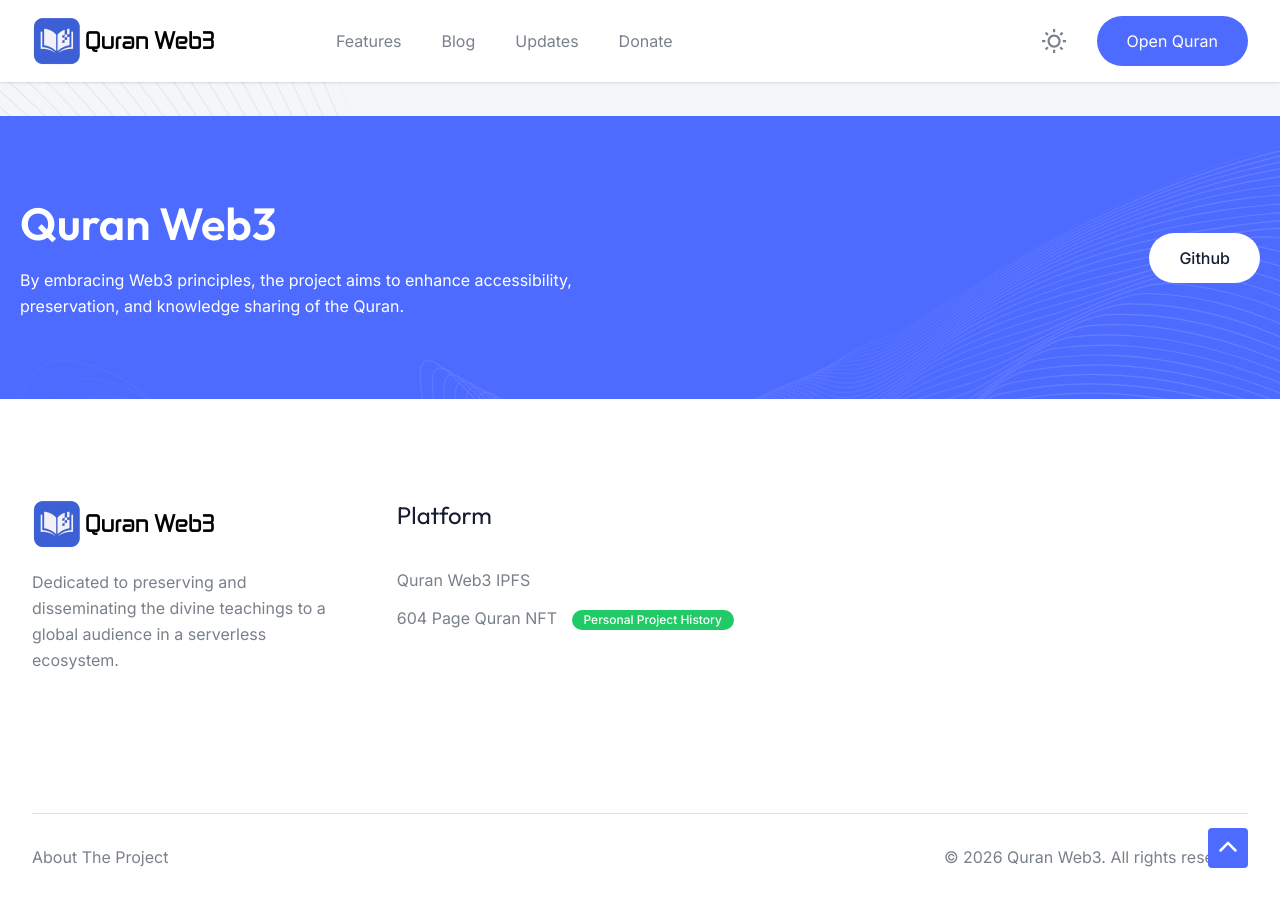
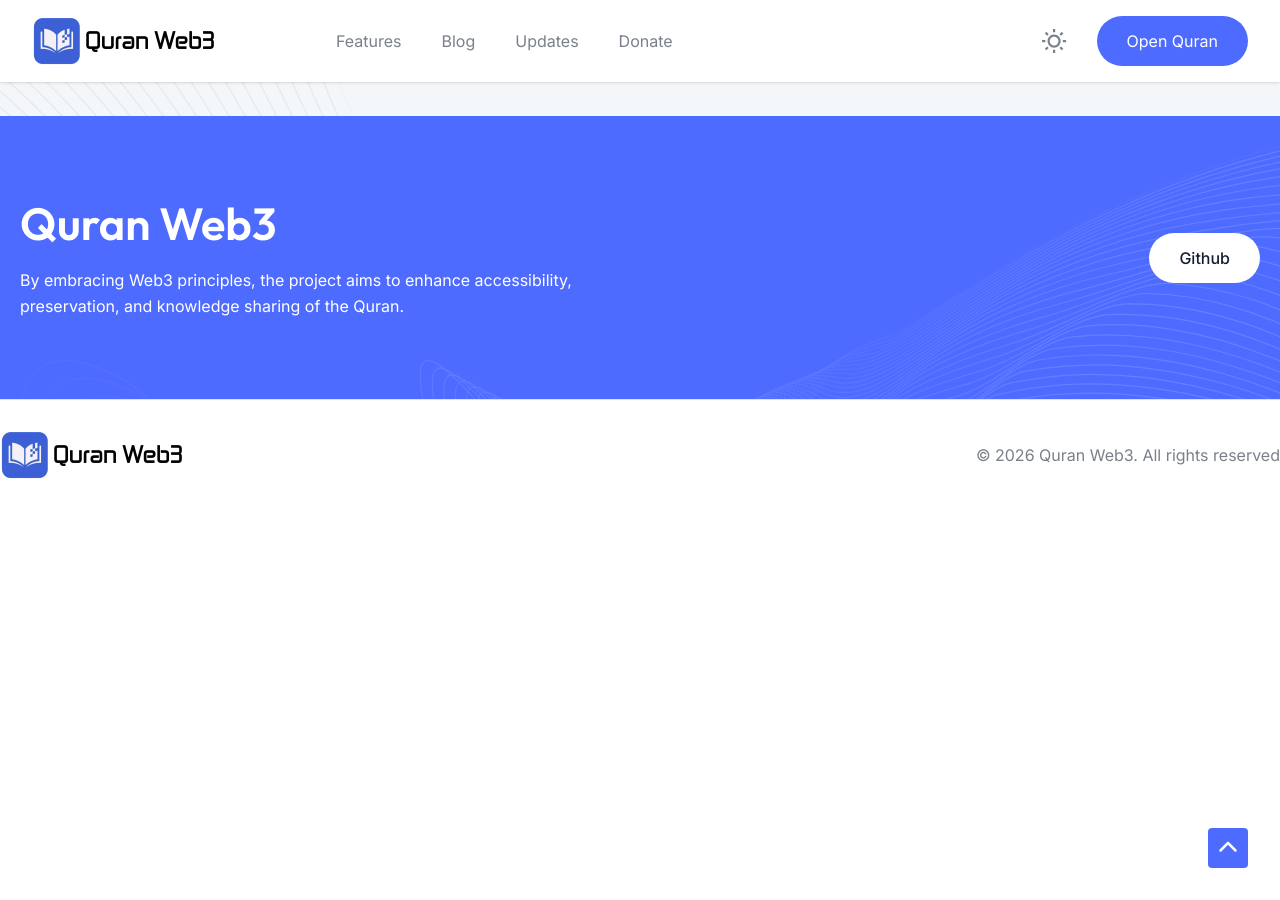
Before and after one commit to quran-web3/quran-web3.github.io, a Jekyll site: the page built from index.html, in a window 1280 px wide and 900 px high, scrolled down 6625 px. Built offline with Jekyll 4.4.1, drawn with Linux system fonts in a browser that asks for light colours.

Commit message:
Update home.html

```diff
--- a/_layouts/home.html
+++ b/_layouts/home.html
@@ -576,36 +576,15 @@
         </section>
       </main>
     <footer>
-      <div class="bb ze ki xn 2xl:ud-px-0">
-        <div class="ji gp">
-          <div class="tc uf ap gg fp">
-            <div class="animate_top zd/2 to/4">
-              <a href="{{ '/' | relative_url }}">
-                <img src="{{ '/images/logo-light.png' | relative_url }}" alt="Logo" class="om" />
-                <img src="{{ '/images/logo-dark.png' | relative_url }}" alt="Logo" class="xc nm" />
-              </a>
-              <p class="lc fb">Dedicated to preserving and disseminating the divine teachings to a global audience in a serverless ecosystem.</p>
-            </div>
-            <div class="vd ro tc sf rn un gg vn">
-              <div class="animate_top">
-                <h4 class="kk wm tj ec">Platform</h4>
-                <ul>
-                  <li><a href="https://quranweb3.vercel.app/" target="_blank" class="sc xl vb">Quran Web3 IPFS</a></li>
-                  <li>
-                    <a href="https://opensea.io/collection/quran-web3-nft" target="_blank" class="sc xl vb">
-                      604 Page Quran NFT
-                      <span class="sc ek uj lk nh rg zi _i nc">Personal Project History</span>
-                    </a>
-                  </li>
-                </ul>
-              </div>
-            </div>
-          </div>
-        </div>
         <div class="bh ch pm tc uf sf yo wf xf ap cg fp bj">
           <div class="animate_top">
             <ul class="tc wf gg">
-              <li><a href="{{ '/about.html' | relative_url }}" class="xl">About The Project</a></li>
+              <li>
+                <a href="{{ '/' | relative_url }}">
+                  <img src="{{ '/images/logo-light.png' | relative_url }}" alt="Logo" class="om" />
+                  <img src="{{ '/images/logo-dark.png' | relative_url }}" alt="Logo" class="xc nm" />
+                </a>
+              </li>
             </ul>
           </div>
           <div class="animate_top">
```
